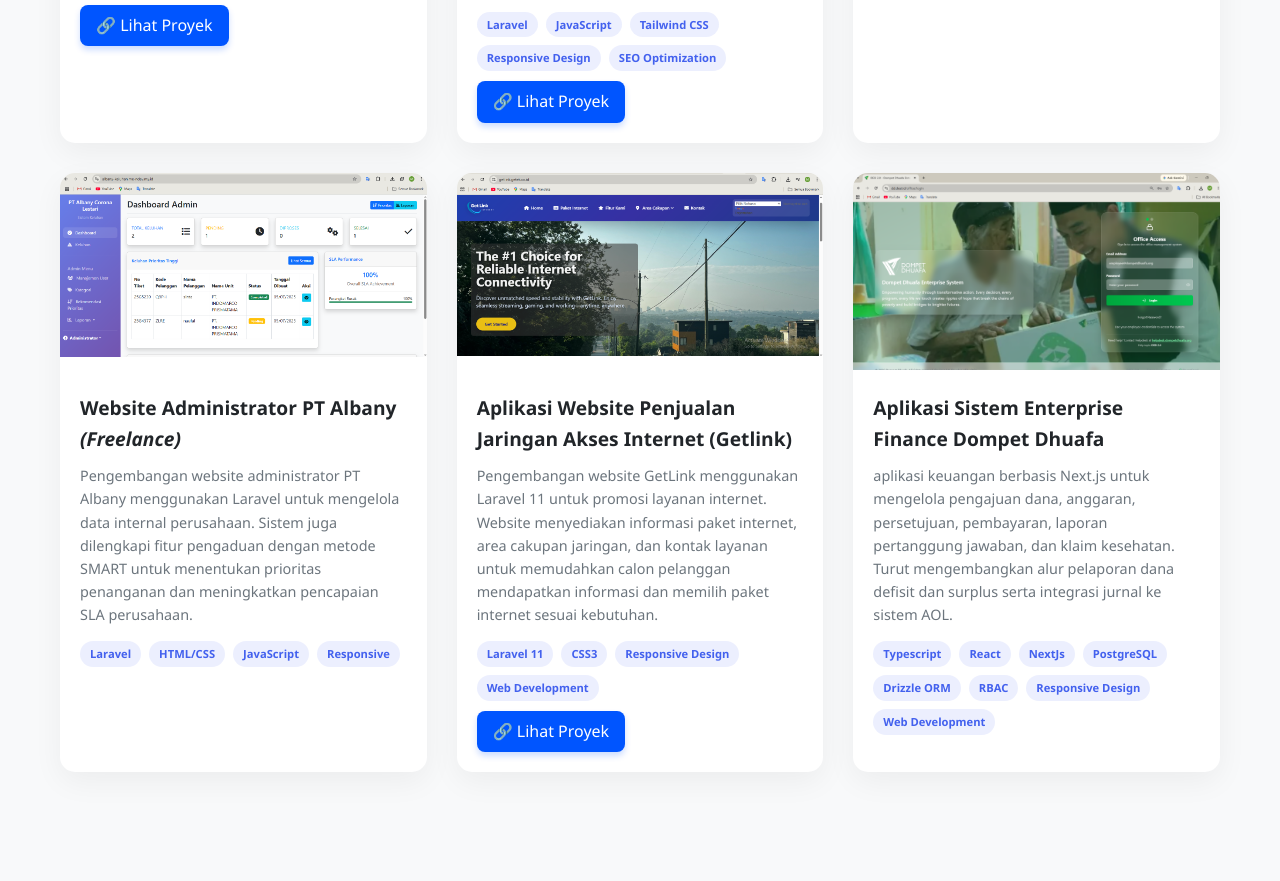
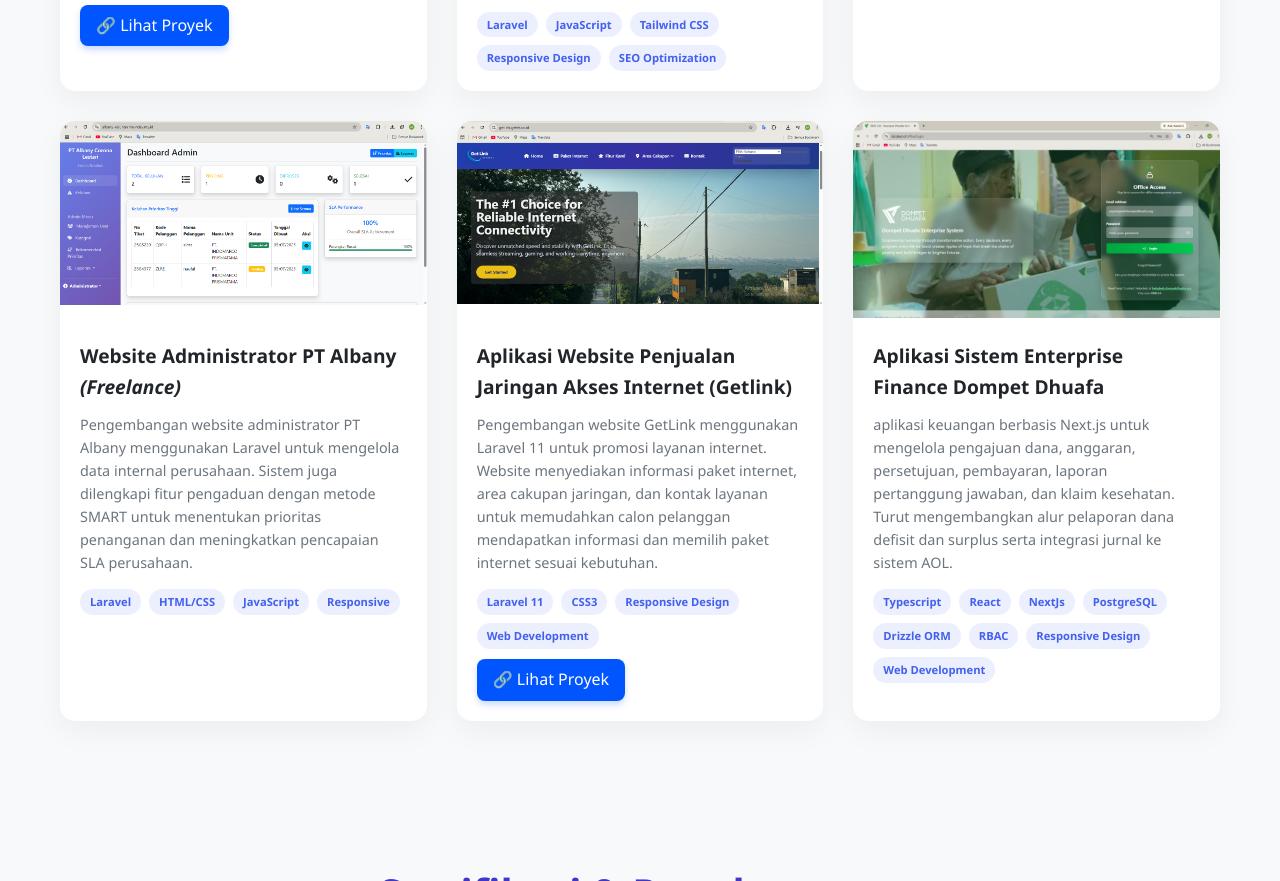
Before and after one commit to NaufalMusthofa/portofolio, a plain HTML site: page index.html in a window 1280 px wide. Shown: the part 2513-3394 px from the top of the page. Drawn offline with Linux system fonts and the light colour scheme.

Commit message:
Update : remove link byd sales projek

```diff
--- a/index.html
+++ b/index.html
@@ -381,11 +381,11 @@
       <span class="portfolio-tag bg-indigo-100 text-indigo-700 px-3 py-1 rounded-full text-sm font-medium">SEO Optimization</span>
     </div>
 
-    <a href="https://bydsalesjabodetabek.com/"
+    <!-- <a href="https://bydsalesjabodetabek.com/"
        target="_blank"
        class="portfolio-link inline-block mt-2 text-blue-600 hover:text-blue-800 font-semibold transition-colors duration-200">
       🔗 Lihat Proyek
-    </a>
+    </a> -->
   </div>
 </div>
 
```
